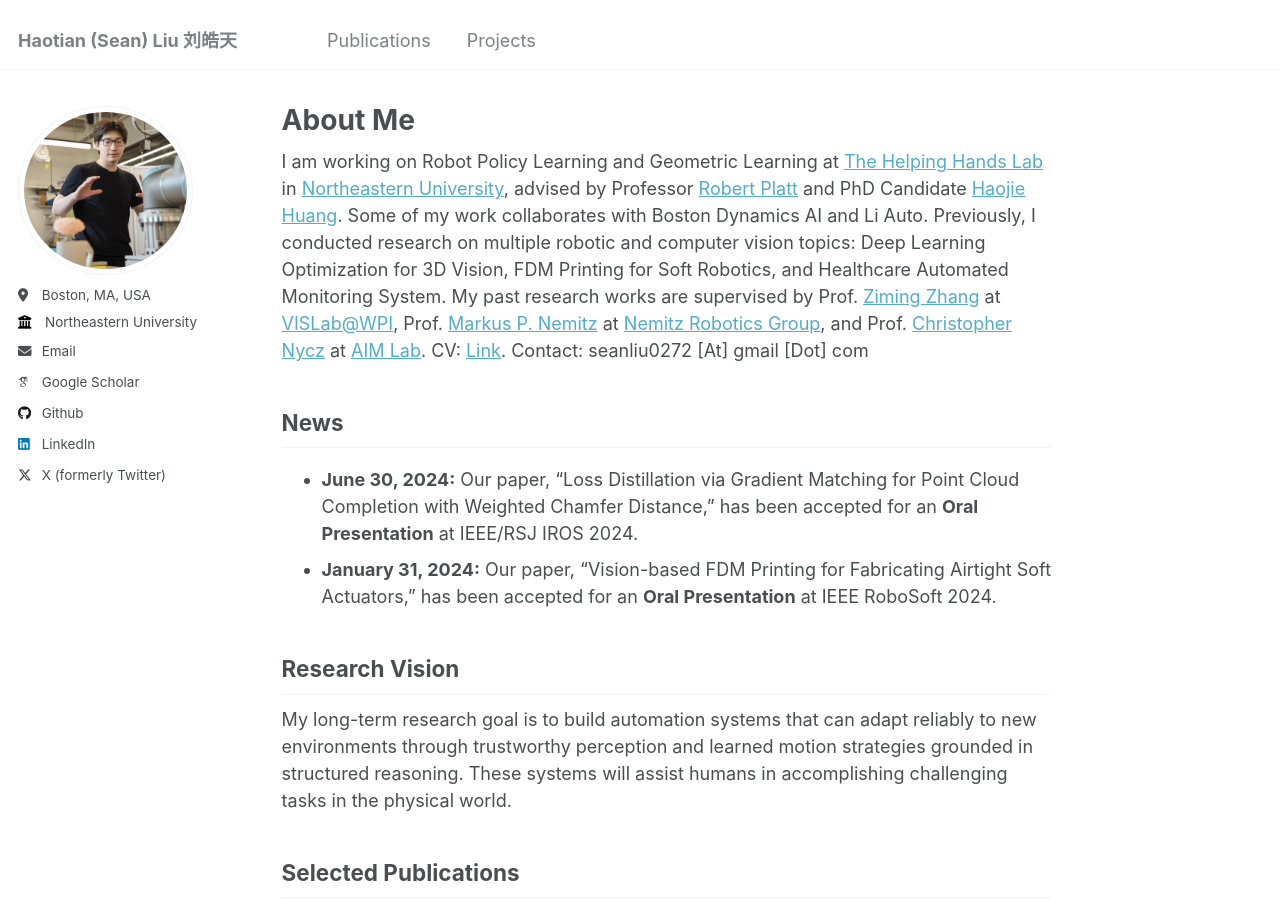
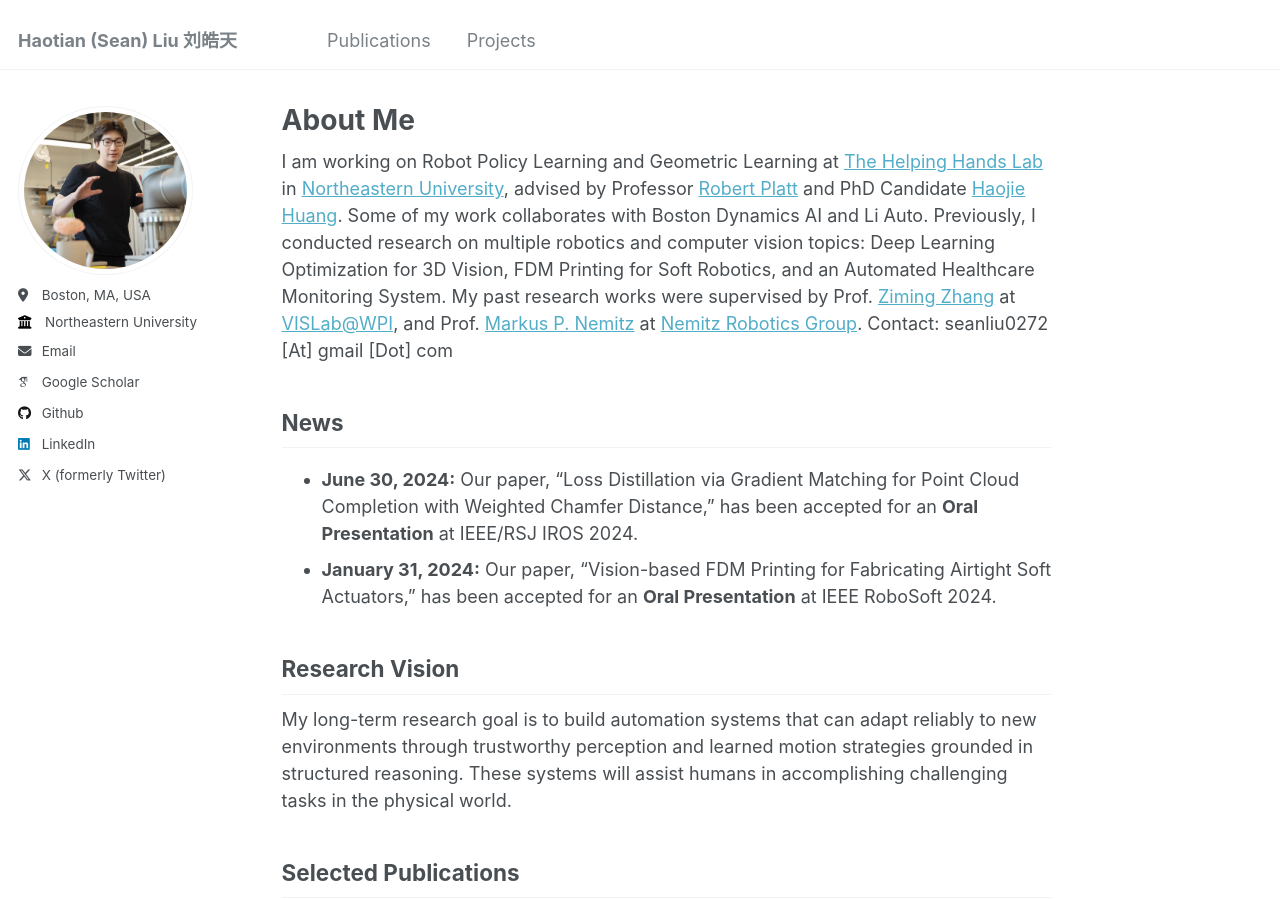
Before and after one commit to seanliu7081/seanliu7081.github.io, a Jekyll site: the page built from _pages/about.md, in a window 1280 px wide and 900 px high. Built offline with Jekyll 4.4.1, drawn with Linux system fonts in a browser that asks for light colours; some web fonts are replaced.

Commit message:
Revise about page content and improve clarity
Updated the description of research work and corrected some phrasing.

```diff
--- a/_pages/about.md
+++ b/_pages/about.md
@@ -7,7 +7,7 @@ redirect_from:
   - /about.html
 ---
 
-I am working on Robot Policy Learning and Geometric Learning at [The Helping Hands Lab](https://www2.ccs.neu.edu/research/helpinghands/) in [Northeastern University](https://www.northeastern.edu/), advised by Professor [Robert Platt](https://www.khoury.northeastern.edu/people/robert-platt/) and PhD Candidate [Haojie Huang](https://haojhuang.github.io/). Some of my work collaborates with Boston Dynamics AI and Li Auto. Previously, I conducted research on multiple robotic and computer vision topics: Deep Learning Optimization for 3D Vision, FDM Printing for Soft Robotics, and Healthcare Automated Monitoring System. My past research works are supervised by Prof. [Ziming Zhang](https://www.wpi.edu/people/faculty/zzhang15) at [VISLab@WPI](https://zhang-vislab.github.io/), Prof. [Markus P. Nemitz](https://engineering.tufts.edu/me/people/faculty/markus-nemitz) at [Nemitz Robotics Group](https://sites.tufts.edu/nemitz/), and Prof. [Christopher Nycz](https://www.linkedin.com/in/christophernycz/) at [AIM Lab](https://aimlab.wpi.edu/). CV: [Link](../files/Haotian_Liu_CV_25_SPr.pdf). Contact: seanliu0272 [At] gmail [Dot] com
+I am working on Robot Policy Learning and Geometric Learning at [The Helping Hands Lab](https://www2.ccs.neu.edu/research/helpinghands/) in [Northeastern University](https://www.northeastern.edu/), advised by Professor [Robert Platt](https://www.khoury.northeastern.edu/people/robert-platt/) and PhD Candidate [Haojie Huang](https://haojhuang.github.io/). Some of my work collaborates with Boston Dynamics AI and Li Auto. Previously, I conducted research on multiple robotics and computer vision topics: Deep Learning Optimization for 3D Vision, FDM Printing for Soft Robotics, and an Automated Healthcare Monitoring System. My past research works were supervised by Prof. [Ziming Zhang](https://www.wpi.edu/people/faculty/zzhang15) at [VISLab@WPI](https://zhang-vislab.github.io/), and Prof. [Markus P. Nemitz](https://engineering.tufts.edu/me/people/faculty/markus-nemitz) at [Nemitz Robotics Group](https://sites.tufts.edu/nemitz/). Contact: seanliu0272 [At] gmail [Dot] com
 
 ## News
 
```
